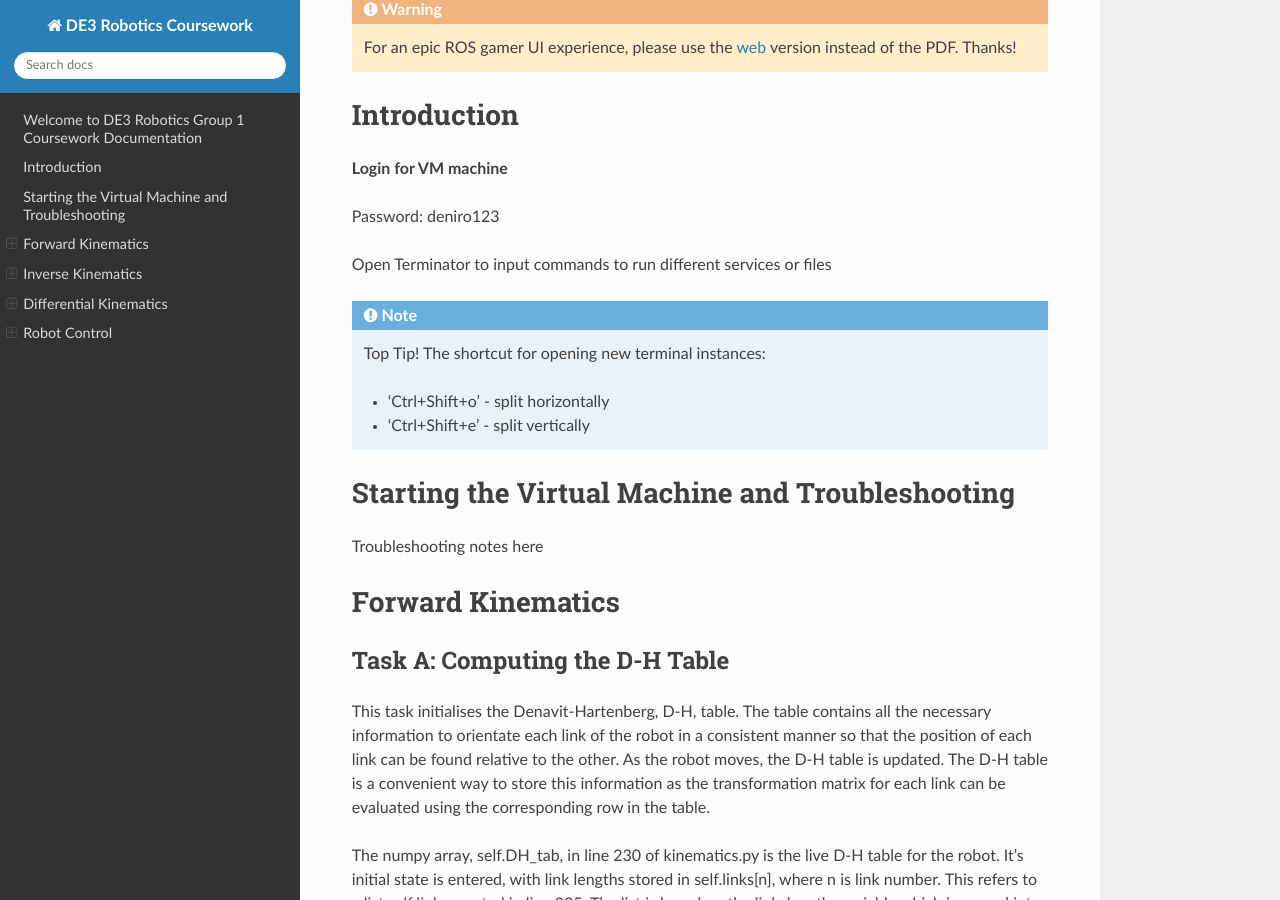
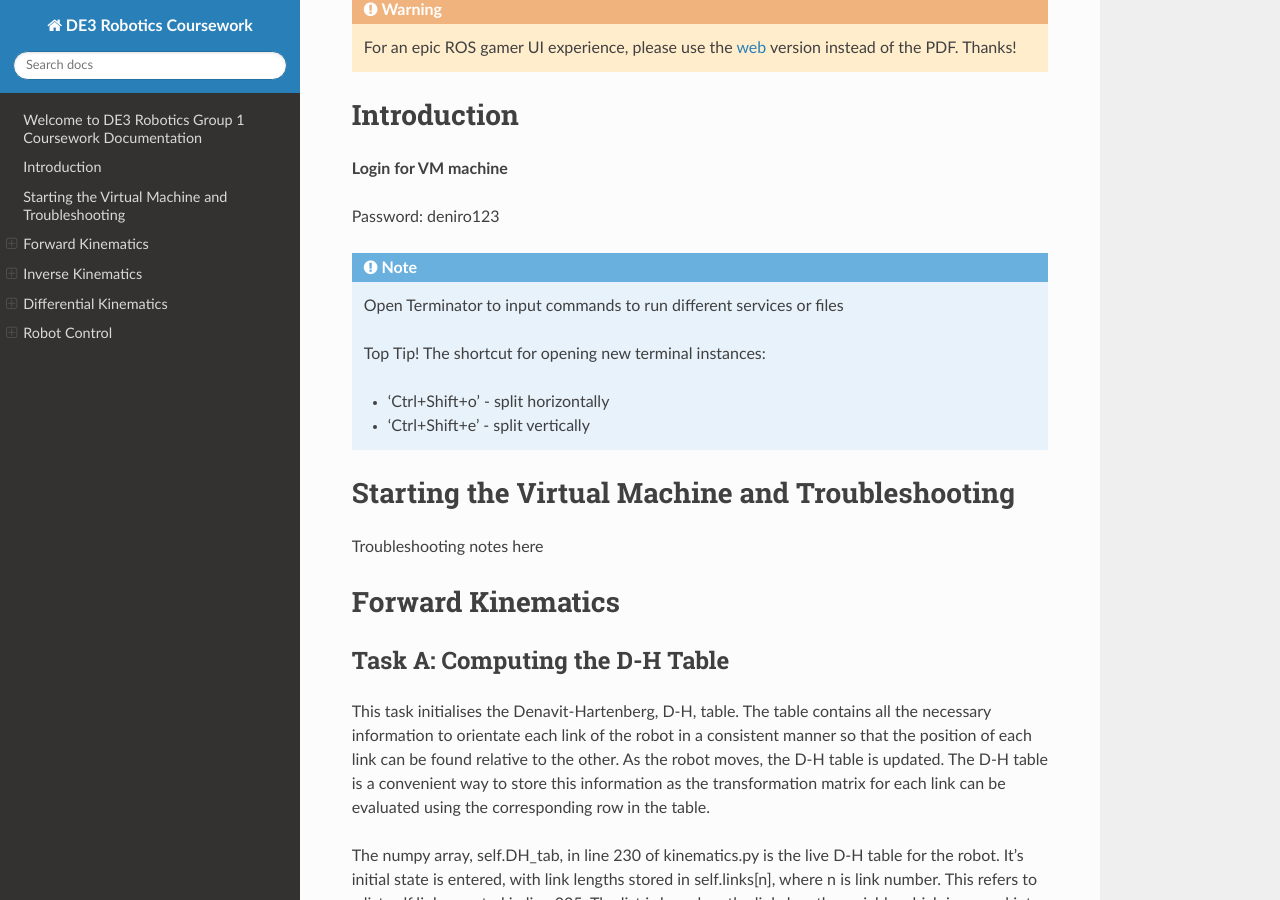
Before and after one commit to oliver-veal/robotics-coursework, a Sphinx documentation site: the page built from docs/source/index.rst, in a window 1280 px wide and 900 px high, scrolled down 346 px. Built offline with Sphinx 7.4.7 and the Read the Docs theme 2.0.0, drawn with Linux system fonts in a browser that asks for light colours.

Commit message:
Updated Table

```diff
--- a/docs/source/index.rst
+++ b/docs/source/index.rst
@@ -29,10 +29,9 @@ Introduction
 
 Password: deniro123
 
+.. note::
+   Open Terminator to input commands to run different services or files
 
-Open Terminator to input commands to run different services or files
-
-.. note::
    Top Tip! The shortcut for opening new terminal instances:
 
    - ‘Ctrl+Shift+o’ - split horizontally
```
